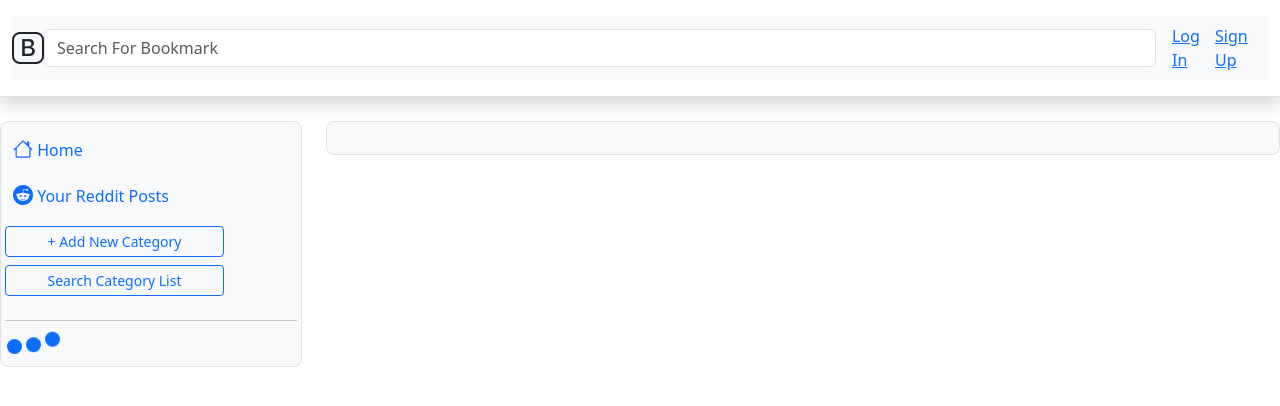
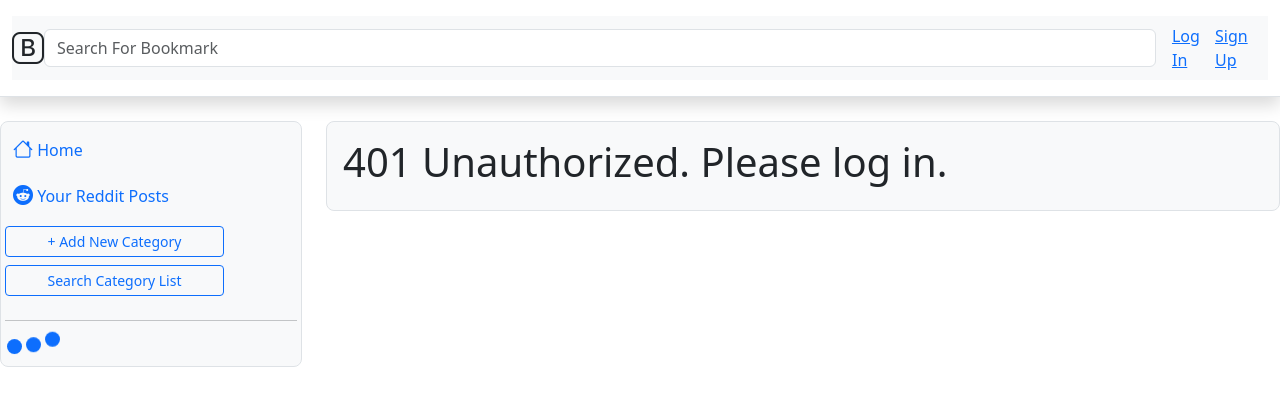
Before and after one commit to ryanpv/reddit-bookmark-manager-client, a React (Create React App) app: page /user/category/1 in a window 1280 px wide. Shown: the top 406 px of the page. Built offline with nearby package versions, Linux system fonts and the light colour scheme; no server answers.

Commit message:
added temporary 401 page. also renamed paginator module

```diff
--- a/src/App.js
+++ b/src/App.js
@@ -10,6 +10,7 @@ import RedditPosts from "./components/views/reddit-posts";
 import LogCallback from "./components/views/log-callback";
 import RedditSearchResults from "./components/views/reddit-search-results";
 import CategoryContent from "./components/views/category-content";
+import UnauthorizedPage from "./components/views/unauthorized-page.js";
 
 
 function App() {
@@ -32,7 +33,8 @@ function App() {
                     { <Route path="/login" element={ <Login /> } /> }
                     <Route path="/sign-up" element={ <Signup /> } />
                     <Route path="/forgot-password" element={ <ResetPassword /> } />
-                    { currentUser !== "" ? <Route path="/user/category/:params" element={ <CategoryContent /> } /> : null }
+                    { currentUser !== "" ? <Route path="/user/category/:params" element={ <CategoryContent /> } />
+                    : <Route path="/user/category/:params" element={ <UnauthorizedPage /> } /> }
                   </Routes>
 
                 </div>
--- a/src/components/views/category-content.js
+++ b/src/components/views/category-content.js
@@ -3,7 +3,7 @@ import { Card, Container, Row, Col, Button, Nav } from "react-bootstrap";
 import { useParams, useLocation, Link } from "react-router-dom";
 import { useAuth } from "../../contexts/auth-context";
 import { useUserContext } from "../../contexts/user-context";
-import Pagination from "./reddit-pagination";
+import Pagination from "./paginator";
 import SyncLoader from "react-spinners/SyncLoader";
 
 // PASS IN PROPS
--- a/src/components/views/reddit-posts.js
+++ b/src/components/views/reddit-posts.js
@@ -4,7 +4,7 @@ import { useAuth } from '../../contexts/auth-context';
 import { Button, InputGroup, Form } from 'react-bootstrap';
 import { useUserContext } from '../../contexts/user-context';
 import { PostModal } from '../modals/save-post-modal';
-import Pagination from './reddit-pagination';
+import Pagination from './paginator';
 import SyncLoader from 'react-spinners/SyncLoader';
 
 export default function RedditPosts() {
--- a/src/components/views/reddit-search-results.js
+++ b/src/components/views/reddit-search-results.js
@@ -3,7 +3,7 @@ import { Link } from 'react-router-dom';
 import { useAuth } from '../../contexts/auth-context';
 import { PostModal } from '../modals/save-post-modal';
 import { Button } from 'react-bootstrap';
-import Pagination from './reddit-pagination';
+import Pagination from './paginator';
 
 export default function RedditSearchResults() {
   const { searchResponse, currentPage, categories, currentUser } = useAuth();
--- /dev/null
+++ b/src/components/views/unauthorized-page.js
@@ -0,0 +1,7 @@
+import React from 'react'
+
+export default function UnauthorizedPage() {
+  return (
+    <div><h1>401 Unauthorized. Please log in.</h1></div>
+  )
+}
```
Also changed, not shown: src/components/views/paginator.js (renamed from src/components/views/reddit-pagination.js).
